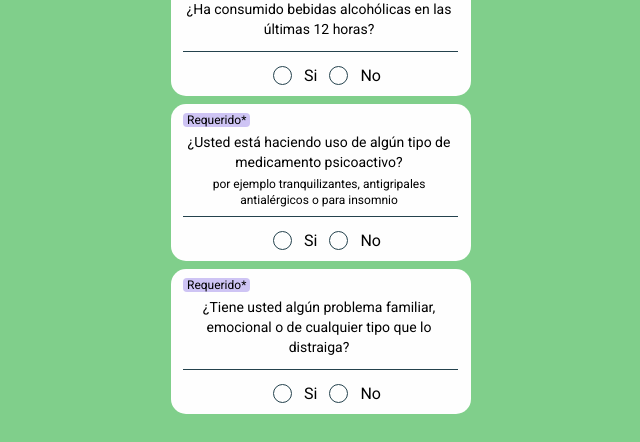
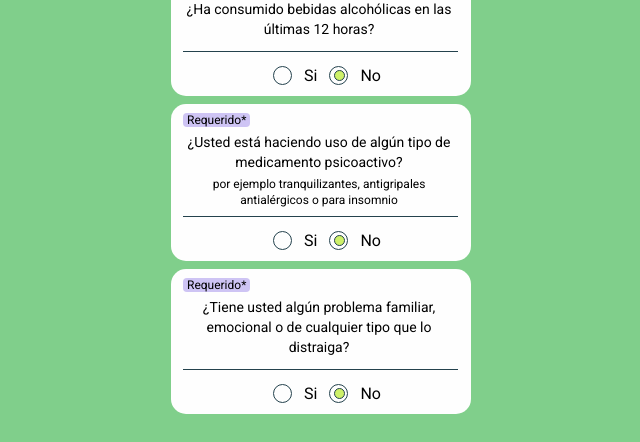
Before and after one commit to GermanCuevas/box-client, a Next.js app: page /sworn-declaration in a window 1280 px wide. Shown: the part 143-585 px from the top of the page, without its empty margins (319-959 px from the left). Built offline with nearby package versions, Linux system fonts and the light colour scheme.

Commit message:
fix: asd

```diff
--- a/src/app/sworn-declaration/page.tsx
+++ b/src/app/sworn-declaration/page.tsx
@@ -1,14 +1,22 @@
 'use client';
-import React from 'react';
+import React, { useState } from 'react';
 //commons
 import LemmonButton from '@/commons/LemmonButton';
 //components
 import ButtonBottom from '@/commons/ButtonBottom';
 //icons
-import Link from 'next/link';
+// import Link from 'next/link';
 import QuestionConfirmation from '@/commons/QuestionConfirmation';
 
 export default function SwornDeclaration() {
+  const [isCheck, setIsCheck] = useState({
+    drinkAlcohol: false,
+    psychoactiveDrug: false,
+    familyIssues: false
+  });
+
+  // const canContinue = Object.values(isCheck).every(e => e)
+
   return (
     <div className="flex flex-col items-center justify-center py-4 h-[92.5]">
       <div className="w-full max-w-[300px]">
@@ -22,14 +30,22 @@ export default function SwornDeclaration() {
         </div>
         <div>
           <QuestionConfirmation
+            handleCheck={() => setIsCheck({ ...isCheck, drinkAlcohol: !isCheck.drinkAlcohol })}
+            isCheck={isCheck.drinkAlcohol}
             question={'¿Ha consumido bebidas alcohólicas en las últimas 12 horas?'}
             text={''}
           />
           <QuestionConfirmation
+            handleCheck={() =>
+              setIsCheck({ ...isCheck, psychoactiveDrug: !isCheck.psychoactiveDrug })
+            }
+            isCheck={isCheck.psychoactiveDrug}
             question={'¿Usted está haciendo uso de algún tipo de medicamento psicoactivo?'}
             text={'por ejemplo tranquilizantes, antigripales antialérgicos o para insomnio'}
           />
           <QuestionConfirmation
+            handleCheck={() => setIsCheck({ ...isCheck, familyIssues: !isCheck.familyIssues })}
+            isCheck={isCheck.familyIssues}
             question={
               '¿Tiene usted algún problema familiar, emocional o de cualquier tipo que lo distraiga?'
             }
@@ -38,12 +54,10 @@ export default function SwornDeclaration() {
         </div>
         <div className="w-[300px] rounded-[15px]">
           <div className="bg-lightGreen gap-y-3 mt-[30px] relative">
-            <Link href={'/'}>
-              <ButtonBottom
-                titleButton={'continuar'}
-                buttonClassName={'text-lemonGreen uppercase bg-darkGreen w-[300px] p-2'}
-              />
-            </Link>
+            <ButtonBottom
+              titleButton={'continuar'}
+              buttonClassName={'text-lemonGreen uppercase bg-darkGreen w-[300px] p-2'}
+            />
           </div>
         </div>
       </div>
--- a/src/commons/QuestionConfirmation.tsx
+++ b/src/commons/QuestionConfirmation.tsx
@@ -1,4 +1,4 @@
-import React, { useState } from 'react';
+import React from 'react';
 import { CheckOff } from './icons/CheckOff';
 import { CheckOn } from './icons/CkeckOn';
 
@@ -6,22 +6,11 @@ interface Question {
   question: string;
   text: string;
   className?: string;
+  handleCheck?: () => void;
+  isCheck: boolean;
 }
 
-export default function QuestionConfirmation({ question, text }: Question) {
-  const [isChecked1, setIsChecked1] = useState(false);
-  const [isChecked2, setIsChecked2] = useState(false);
-
-  const handleToggleCheck1 = () => {
-    setIsChecked1(!isChecked1);
-    setIsChecked2(false);
-  };
-
-  const handleToggleCheck2 = () => {
-    setIsChecked2(!isChecked2);
-    setIsChecked1(false);
-  };
-
+export default function QuestionConfirmation({ question, text, handleCheck, isCheck }: Question) {
   return (
     <div
       className={'w-[300px] min-h-[100px] rounded-[15px] m-auto bg-white flex items-center mb-2'}
@@ -39,20 +28,20 @@ export default function QuestionConfirmation({ question, text }: Question) {
           <div className="flex justify-center items-center gap-3 mt-3 mb-2">
             <CheckOff
               classNameCheck={`border-darkGreen border-[1px] w-[19px] h-[19px] ${
-                isChecked1 ? 'active' : ''
+                isCheck ? 'active' : ''
               }`}
-              onClick={handleToggleCheck1}
+              onClick={handleCheck}
             />{' '}
             Si
-            {isChecked1 && <CheckOn classNameCheck="absolute mr-24 ml-2" />}
+            {isCheck && <CheckOn classNameCheck="absolute mr-24 ml-2" />}
             <CheckOff
               classNameCheck={`border-darkGreen border-[1px] w-[19px] h-[19px] ${
-                isChecked2 ? 'active' : ''
+                !isCheck ? 'active' : ''
               }`}
-              onClick={handleToggleCheck2}
+              onClick={handleCheck}
             />
             No
-            {isChecked2 && <CheckOn classNameCheck="absolute ml-6" />}
+            {!isCheck && <CheckOn classNameCheck="absolute ml-6" />}
           </div>
         </div>
       </div>
```
